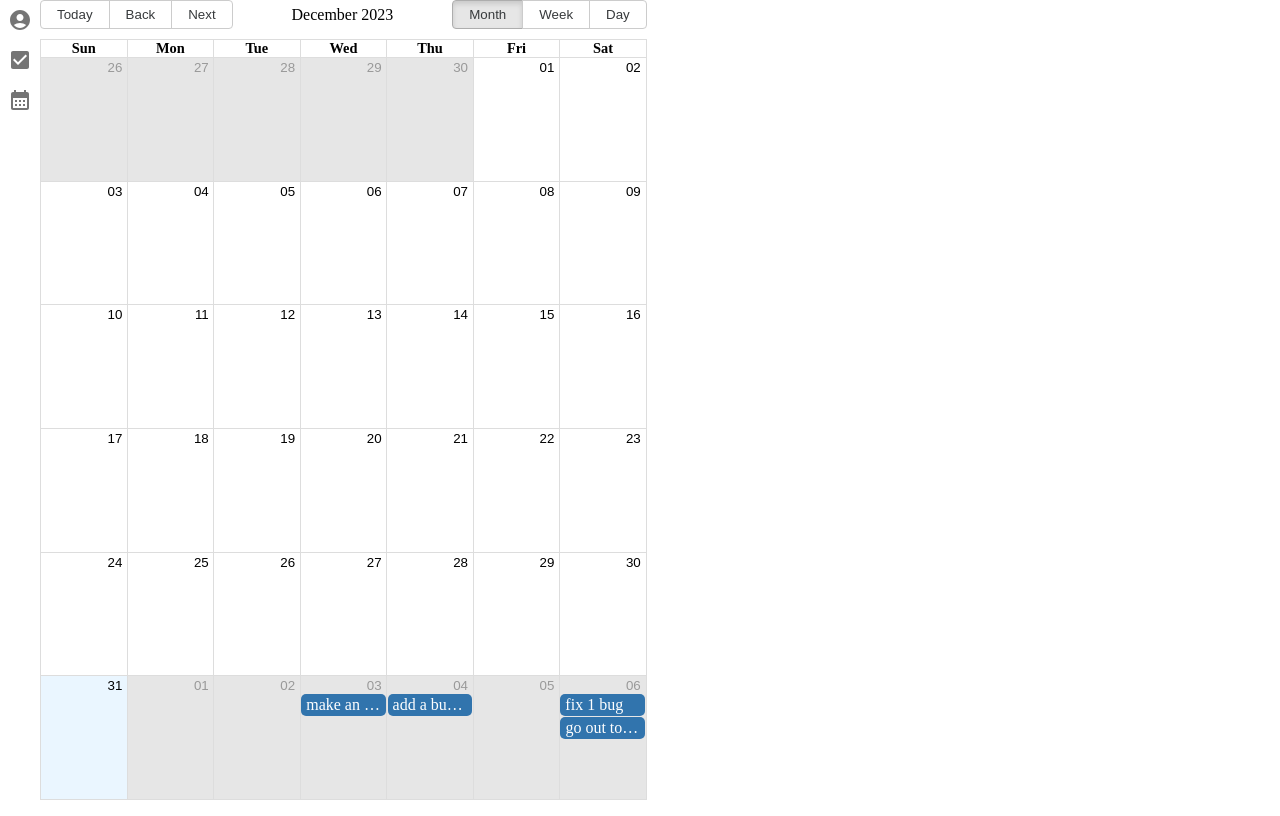
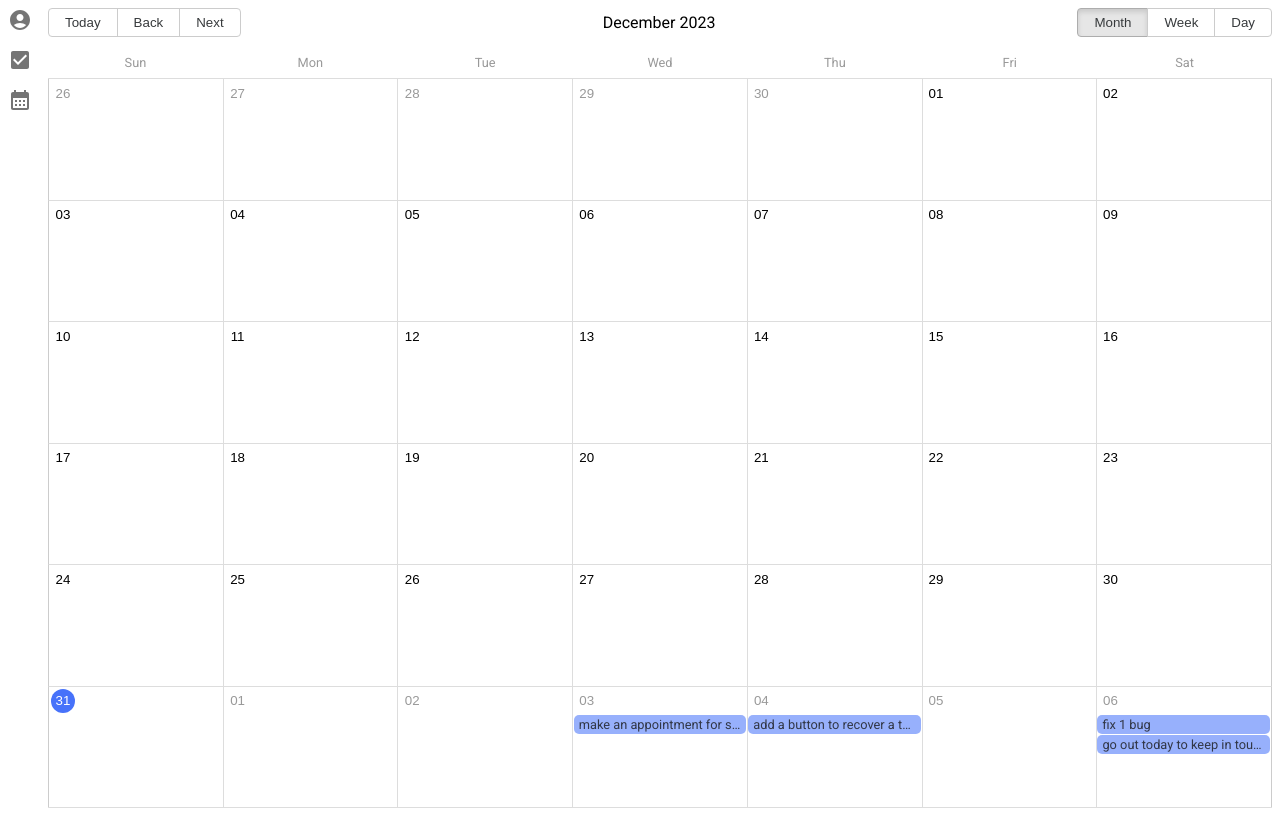
Before and after one commit to Renfu-Li/Tick, a React (Vite) app in the folder frontend-tick/: page /calendar in a window 1280 px wide. Built offline with nearby package versions, Linux system fonts and the light colour scheme; data requests are answered from the project's data file.

Commit message:
UI enhancement: make the calendar style closer to TickTick

```diff
--- a/frontend-tick/package.json
+++ b/frontend-tick/package.json
@@ -13,6 +13,7 @@
   "dependencies": {
     "@emotion/react": "^11.11.1",
     "@emotion/styled": "^11.11.0",
+    "@fontsource/roboto": "^5.0.8",
     "@mui/icons-material": "^5.15.1",
     "@mui/material": "^5.15.1",
     "@mui/x-date-pickers": "^6.18.5",
--- a/frontend-tick/src/components/SideBar.jsx
+++ b/frontend-tick/src/components/SideBar.jsx
@@ -1,7 +1,7 @@
 import { IconButton, Menu, MenuItem, Stack } from "@mui/material";
 import AccountCircleIcon from "@mui/icons-material/AccountCircle";
 import { useState } from "react";
-import { Link, Outlet } from "react-router-dom";
+import { Link, NavLink, Outlet } from "react-router-dom";
 import CheckBoxIcon from "@mui/icons-material/CheckBox";
 import CalendarMonthIcon from "@mui/icons-material/CalendarMonth";
 
@@ -48,13 +48,17 @@ export default function SideBar({ setToken }) {
           </MenuItem>
         </Menu>
 
-        <IconButton component={Link} to={"/lists"}>
-          <CheckBoxIcon></CheckBoxIcon>
-        </IconButton>
+        <NavLink to="/lists">
+          <IconButton>
+            <CheckBoxIcon></CheckBoxIcon>
+          </IconButton>
+        </NavLink>
 
-        <IconButton component={Link} to={"/calendar"}>
-          <CalendarMonthIcon></CalendarMonthIcon>
-        </IconButton>
+        <NavLink to="/calendar">
+          <IconButton>
+            <CalendarMonthIcon></CalendarMonthIcon>
+          </IconButton>
+        </NavLink>
       </Stack>
 
       <Outlet></Outlet>
--- a/frontend-tick/src/main.jsx
+++ b/frontend-tick/src/main.jsx
@@ -4,6 +4,10 @@ import ReactDOM from "react-dom/client";
 import App from "./App.jsx";
 import "./styles.css";
 import "./sass/styles.scss";
+import "@fontsource/roboto/300.css";
+import "@fontsource/roboto/400.css";
+import "@fontsource/roboto/500.css";
+import "@fontsource/roboto/700.css";
 
 ReactDOM.createRoot(document.getElementById("root")).render(
   <React.StrictMode>
--- a/frontend-tick/src/pages/CalendarView.jsx
+++ b/frontend-tick/src/pages/CalendarView.jsx
@@ -1,4 +1,4 @@
-import React, { Fragment, useEffect, useMemo, useState } from "react";
+import React, { useEffect, useMemo, useState } from "react";
 import PropTypes from "prop-types";
 import dayjs from "dayjs";
 
@@ -17,7 +17,7 @@ const mLocalizer = dayjsLocalizer(dayjs);
 const ColoredDateCellWrapper = ({ children }) =>
   React.cloneElement(React.Children.only(children), {
     style: {
-      backgroundColor: "lightblue",
+      backgroundColor: "white",
     },
   });
 
@@ -62,8 +62,11 @@ function CalendarView({ localizer = mLocalizer }) {
   );
 
   return (
-    <Fragment>
-      <div className="height600" style={{ height: "100vh" }}>
+    <>
+      <div
+        className="height600"
+        style={{ height: "100vh", width: "100%", padding: "0.5em" }}
+      >
         <Calendar
           components={components}
           defaultDate={today}
@@ -77,7 +80,7 @@ function CalendarView({ localizer = mLocalizer }) {
           popup
         />
       </div>
-    </Fragment>
+    </>
   );
 }
 
--- a/frontend-tick/src/sass/agenda.scss
+++ b/frontend-tick/src/sass/agenda.scss
@@ -1,4 +1,4 @@
-@import './variables';
+@import "./variables";
 
 .rbc-agenda-view {
   display: flex;
@@ -8,7 +8,7 @@
 
   table.rbc-agenda-table {
     width: 100%;
-    border: 1px solid $cell-border;
+    border: 0.5px solid $cell-border;
     border-spacing: 0;
     border-collapse: collapse;
 
@@ -24,24 +24,24 @@
     }
 
     tbody > tr > td + td {
-      border-left: 1px solid $cell-border;
+      border-left: 0.5px solid $cell-border;
     }
 
     .rbc-rtl & {
       tbody > tr > td + td {
         border-left-width: 0;
-        border-right: 1px solid $cell-border;
+        border-right: 0.5px solid $cell-border;
       }
     }
 
     tbody > tr + tr {
-      border-top: 1px solid $cell-border;
+      border-top: 0.5px solid $cell-border;
     }
 
     thead > tr > th {
       padding: 3px 5px;
       text-align: left;
-      border-bottom: 1px solid $cell-border;
+      border-bottom: 0.5px solid $cell-border;
 
       .rbc-rtl & {
         text-align: right;
@@ -54,10 +54,10 @@
   text-transform: lowercase;
 
   .rbc-continues-after:after {
-    content: ' »'
+    content: " »";
   }
   .rbc-continues-prior:before {
-    content: '« '
+    content: "« ";
   }
 }
 
@@ -66,8 +66,6 @@
   white-space: nowrap;
 }
 
-
-
 .rbc-agenda-event-cell {
-  width: 100%
+  width: 100%;
 }
--- a/frontend-tick/src/sass/event.scss
+++ b/frontend-tick/src/sass/event.scss
@@ -1,4 +1,4 @@
-@import './variables';
+@import "./variables";
 
 .rbc-event {
   border: none;
@@ -33,7 +33,7 @@
 }
 
 .rbc-event-overlaps {
-  box-shadow: -1px 1px 5px 0px rgba(51,51,51,.5);
+  box-shadow: -1px 1px 5px 0px rgba(51, 51, 51, 0.5);
 }
 
 .rbc-event-continues-prior {
@@ -45,7 +45,6 @@
   border-bottom-right-radius: 0;
 }
 
-
 .rbc-event-continues-earlier {
   border-top-left-radius: 0;
   border-top-right-radius: 0;
--- a/frontend-tick/src/sass/month.scss
+++ b/frontend-tick/src/sass/month.scss
@@ -1,4 +1,4 @@
-@import './variables';
+@import "./variables";
 
 .rbc-row {
   display: flex;
@@ -34,7 +34,9 @@
 
 .rbc-month-view {
   position: relative;
-  border: 1px solid $calendar-border;
+  border-width: 0 0 0.5px 0;
+  border-style: solid;
+  border-color: $calendar-border;
   display: flex;
   flex-direction: column;
   flex: 1 0 0;
@@ -52,6 +54,9 @@
 
 .rbc-month-row {
   display: flex;
+  border-width: 0 0.5px;
+  border-style: solid;
+  border-color: $border-color;
   position: relative;
   flex-direction: column;
   flex: 1 0 0; // postcss will remove the 0px here hence the duplication below
@@ -61,15 +66,15 @@
   height: 100%; // ie-fix
 
   & + & {
-    border-top: 1px solid $cell-border;
+    border-top: 0.5px solid $cell-border;
   }
 }
 
 .rbc-date-cell {
   flex: 1 1 0;
   min-width: 0;
-  padding-right: 5px;
-  text-align: right;
+  padding: 2px;
+  text-align: left;
 
   &.rbc-now {
     font-weight: bold;
@@ -95,21 +100,22 @@
 
 .rbc-day-bg {
   flex: 1 0 0%;
+  padding: 0.5em;
 
   & + & {
-    border-left: 1px solid $cell-border;
+    border-left: 0.5px solid $cell-border;
   }
 
   .rbc-rtl & + & {
     border-left-width: 0;
-    border-right: 1px solid $cell-border;
+    border-right: 0.5px solid $cell-border;
   }
 }
 
 .rbc-overlay {
   position: absolute;
   z-index: $event-zindex + 1;
-  border: 1px solid #e5e5e5;
+  border: 0.5px solid #e5e5e5;
   background-color: #fff;
   box-shadow: 0 5px 15px rgba(0, 0, 0, 0.25);
   padding: 10px;
@@ -120,7 +126,7 @@
 }
 
 .rbc-overlay-header {
-  border-bottom: 1px solid #e5e5e5;
+  border-bottom: 0.5px solid #e5e5e5;
   margin: -10px -10px 5px -10px;
   padding: 2px 10px;
 }
--- a/frontend-tick/src/sass/styles.scss
+++ b/frontend-tick/src/sass/styles.scss
@@ -1,5 +1,5 @@
-@import './variables';
-@import './reset';
+@import "./variables";
+@import "./reset";
 
 .rbc-calendar {
   box-sizing: border-box;
@@ -7,6 +7,8 @@
   display: flex;
   flex-direction: column;
   align-items: stretch;
+  font-family: "roboto", "Helvetica Neue", "sans-serif";
+  font-size: 80%;
 }
 
 .rbc-calendar *,
@@ -39,30 +41,31 @@
   color: $out-of-range-color;
 }
 
-.rbc-off-range-bg {
-  background: $out-of-range-bg-color;
-}
+// .rbc-off-range-bg {
+//   background: $out-of-range-bg-color;
+// }
 
 .rbc-header {
   overflow: hidden;
   flex: 1 0 0%;
   text-overflow: ellipsis;
+  color: lighten(#333, 40%);
   white-space: nowrap;
-  padding: 0 3px;
+  padding: 8px;
   text-align: center;
   vertical-align: middle;
-  font-weight: bold;
-  font-size: 90%;
+  // font-weight: bold;
+  // font-size: 90%;
   min-height: 0;
-  border-bottom: 1px solid $cell-border;
+  border-bottom: 0.5px solid $cell-border;
 
-  & + & {
-    border-left: 1px solid $cell-border;
-  }
+  // & + & {
+  //   border-left: 0.5px solid $cell-border;
+  // }
 
   .rbc-rtl & + & {
     border-left-width: 0;
-    border-right: 1px solid $cell-border;
+    border-right: 0.5px solid $cell-border;
   }
 
   & > a {
@@ -81,8 +84,15 @@
   margin: 0;
   padding: 0;
   border: none;
+  border-radius: 50%;
+  width: 24px;
+  height: 24px;
   cursor: pointer;
   user-select: text;
+}
+
+.rbc-button-link:hover {
+  background-color: rgba(71, 114, 250, 0.1);
 }
 
 .rbc-row-content {
@@ -111,12 +121,19 @@
   }
 }
 
-.rbc-today {
-  background-color: $today-highlight-bg;
+// .rbc-today {
+//   background-color: $today-highlight-bg;
+// }
+
+div.rbc-date-cell.rbc-now.rbc-current button {
+  background-color: #4772fa;
+  color: #ffffff;
+  border-radius: 50%;
+  // padding: 4px;
 }
 
-@import './toolbar';
-@import './event';
-@import './month';
-@import './agenda';
-@import './time-grid';
+@import "./toolbar";
+@import "./event";
+@import "./month";
+@import "./agenda";
+@import "./time-grid";
--- a/frontend-tick/src/sass/time-column.scss
+++ b/frontend-tick/src/sass/time-column.scss
@@ -1,4 +1,4 @@
-@import './variables';
+@import "./variables";
 
 .rbc-time-column {
   display: flex;
@@ -10,9 +10,8 @@
   }
 }
 
-
 .rbc-timeslot-group {
-  border-bottom: 1px solid $cell-border;
+  border-bottom: 0.5px solid $cell-border;
   min-height: 40px;
   display: flex;
   flex-flow: column nowrap;
@@ -45,7 +44,7 @@
   }
 
   .rbc-event {
-    border: 1px solid $event-border;
+    border: 0.5px solid $event-border;
     display: flex;
     max-height: 100%;
     min-height: 20px;
@@ -76,7 +75,7 @@
   }
 
   .rbc-time-slot {
-    border-top: 1px solid lighten($cell-border, 10%);
+    border-top: 0.5px solid lighten($cell-border, 10%);
   }
 }
 
@@ -86,7 +85,7 @@
     position: sticky;
     left: 0;
     background-color: white;
-    border-right: 1px solid $cell-border;
+    border-right: 0.5px solid $cell-border;
     z-index: 10;
     margin-right: -1px;
   }
@@ -112,8 +111,9 @@
   .rbc-header,
   .rbc-day-bg {
     width: 140px;
+    padding: 0.5em;
     // min-width: 0;
-    flex:  1 1 0;
+    flex: 1 1 0;
     flex-basis: 0 px;
   }
 }
--- a/frontend-tick/src/sass/variables.scss
+++ b/frontend-tick/src/sass/variables.scss
@@ -13,10 +13,10 @@ $time-selection-color: white !default;
 $time-selection-bg-color: rgba(0, 0, 0, 0.5) !default;
 $date-selection-bg-color: rgba(0, 0, 0, 0.1) !default;
 
-$event-bg: #3174ad !default;
-$event-border: darken(#3174ad, 10%) !default;
+$event-bg: rgba(71, 114, 250, 0.56) !default;
+$event-border: darken(rgba(71, 114, 250, 0.56), 10%) !default;
 $event-outline: #3b99fc !default;
-$event-color: #fff !default;
+$event-color: rgba(25, 25, 25, 0.8) !default;
 $event-border-radius: 5px !default;
 $event-padding: 2px 5px !default;
 $event-zindex: 4 !default;
@@ -25,7 +25,8 @@ $btn-color: #373a3c !default;
 $btn-bg: #fff !default;
 $btn-border: #ccc !default;
 
-$current-time-color: #74ad31 !default;
+$current-time-color: red !default;
+// #74ad31
 
 $rbc-css-prefix: rbc-i !default;
 
```
Also changed, not shown: frontend-tick/src/sass/time-grid.scss (+14 -14 lines), 1 other file (tests, documents, lock files or other folders).
